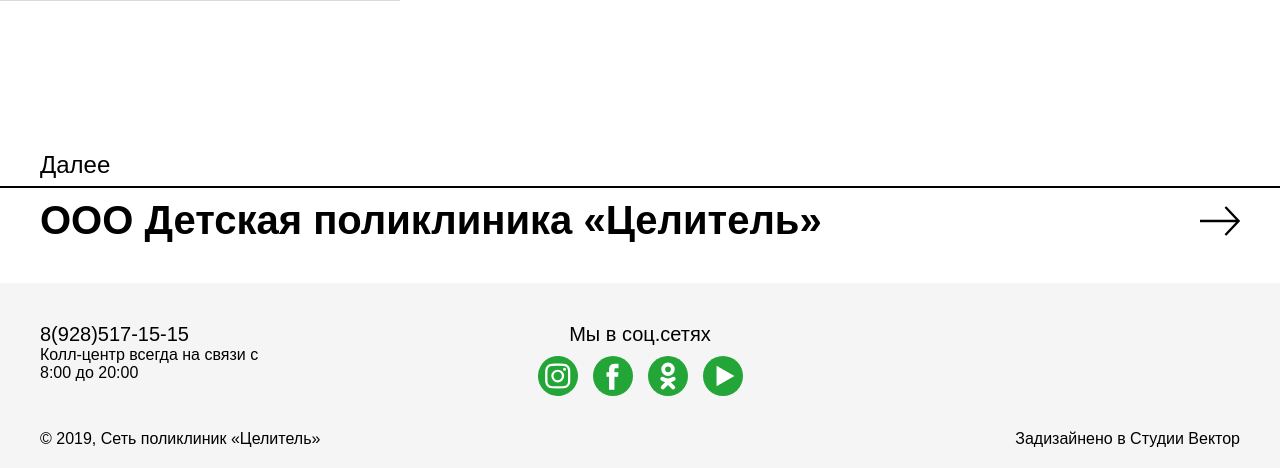
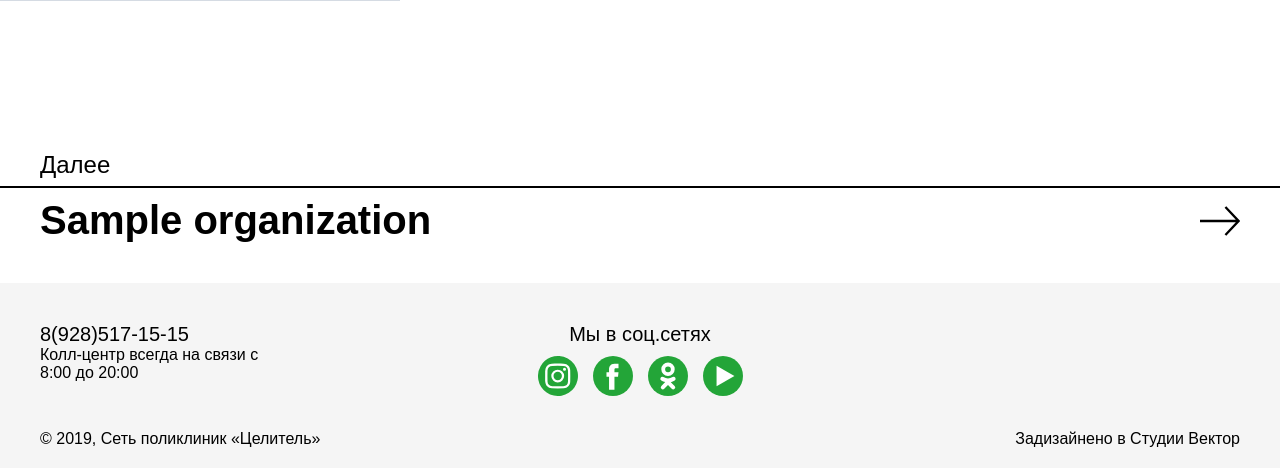
Before and after one commit to MGDas/CelitelClinic, a Django app: page /organization/1/ in a window 1280 px wide. Shown: the part 718-1186 px from the top of the page. Run offline with Django 3.2, Linux system fonts and the light colour scheme; tables that the repository leaves empty hold one stand-in row (values such as "Sample post"); grey boxes marked "Sample" are stand-in pictures; some web fonts are replaced.

Commit message:
Update organ_detail.html

```diff
--- a/sitecelitel/organization/templates/organization/organ_detail.html
+++ b/sitecelitel/organization/templates/organization/organ_detail.html
@@ -1,14 +1,12 @@
 {% extends 'index.html' %}
 
-{% block title %}
-    {{ organ.name}}
-{% endblock %}
+{% block title %}{{ organ.name }}{% endblock %}
 
 {% block content %}
 <main>
   <article class="clinic">
     <div class="container">
-      <h1 class="h1">{{ organ.name}}</h1>
+      <h1 class="h1">{{ organ.name }}</h1>
       <section class="placeInfo">
         <div class="placeInfo__item placeInfo__item--phones">
           {% if reg_phone %}
@@ -382,7 +380,7 @@
   </article>
         <section class="nextPage">
           <div class="container">
-            <p>Далее</p><a href="#"><span>ООО Детская поликлиника «Целитель»</span>
+            <p>Далее</p><a href="{% url 'organ_detail_url' pk=next_page.id %}"><span>{{ next_page.name }}</span>
                   <svg width="40" height="30" aria-hidden="true">
                     <use xmlns:xlink="http://www.w3.org/1999/xlink" xlink:href="#arrowRight"></use>
                   </svg></a>
```
